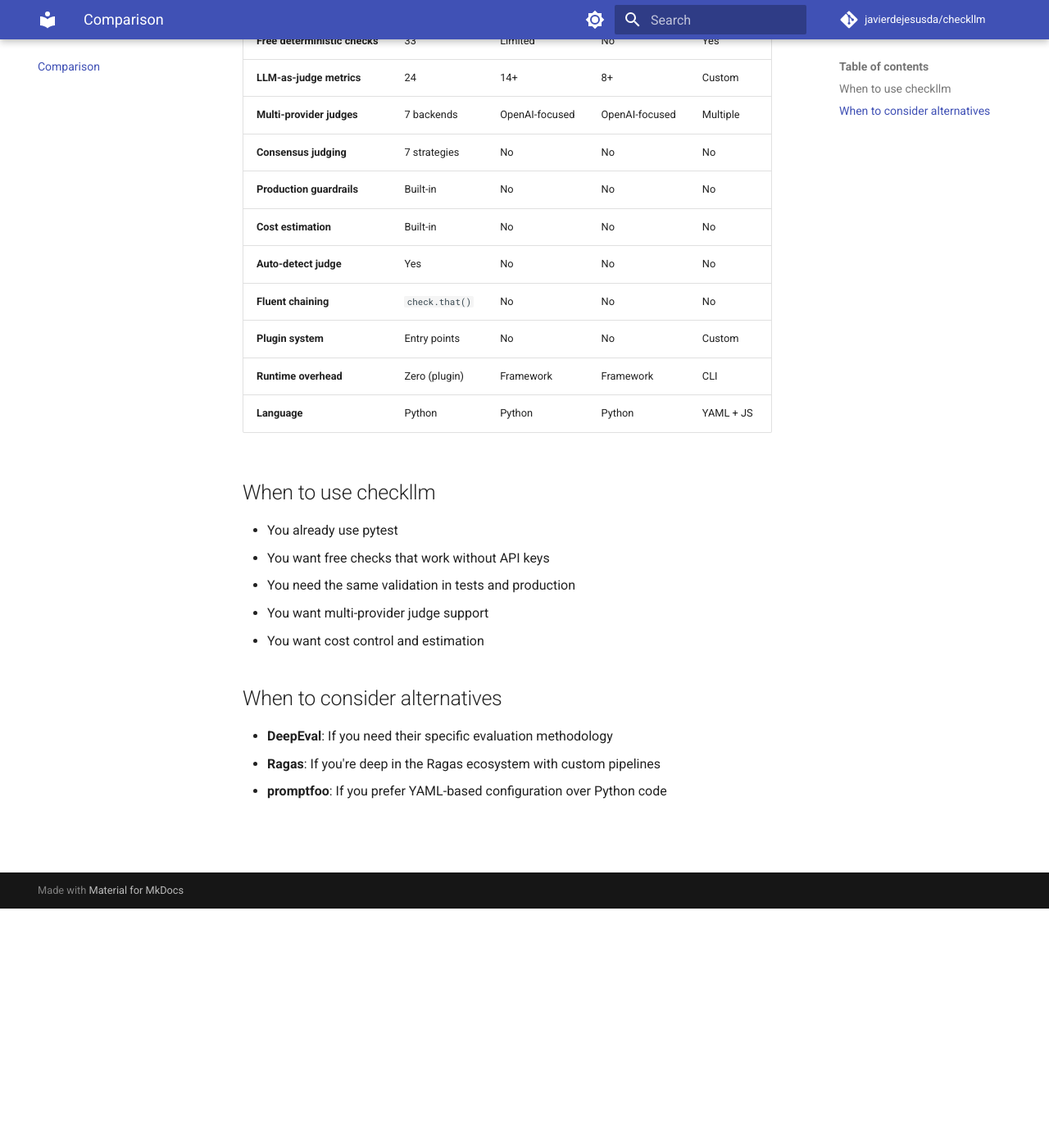
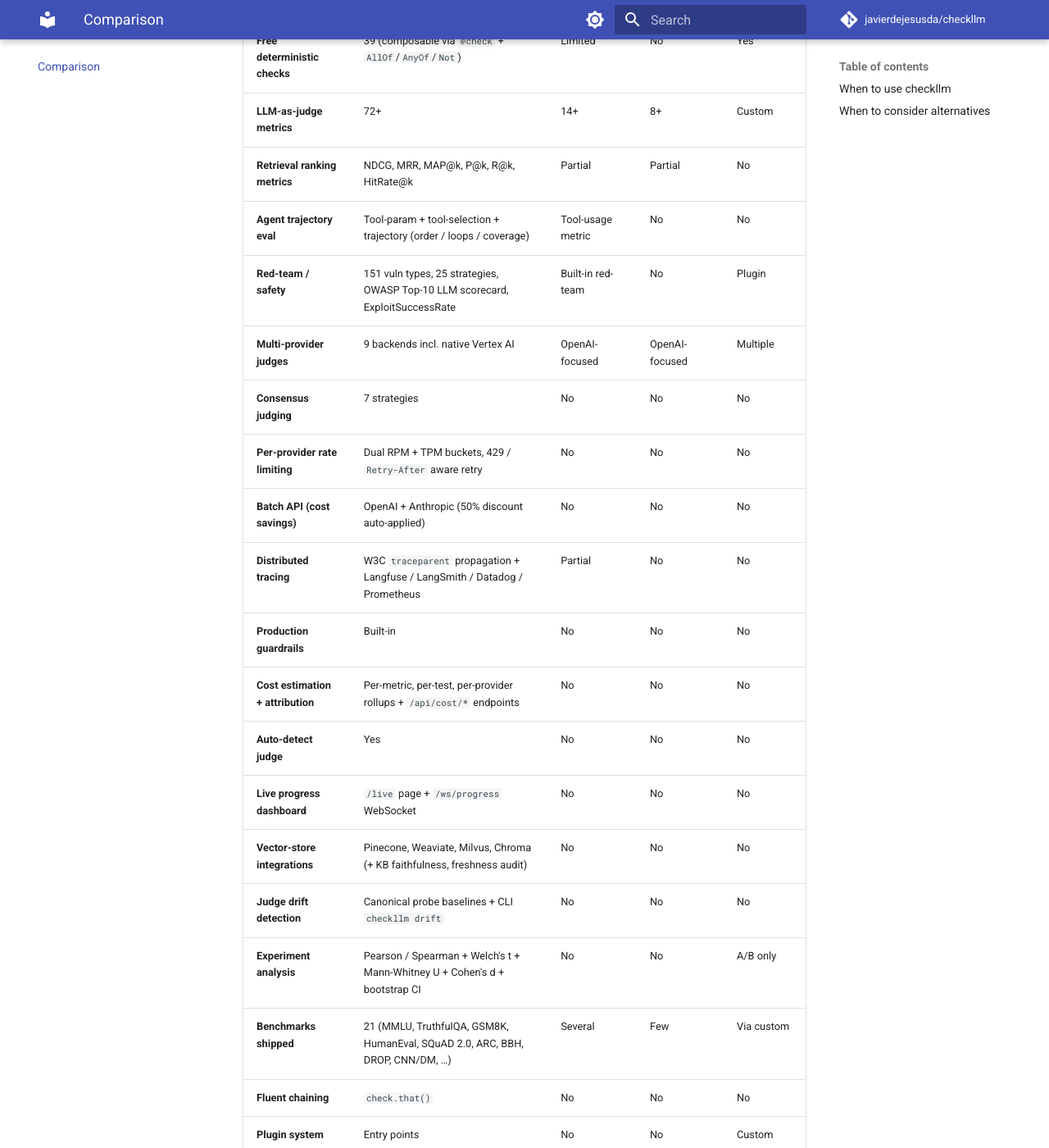
Before and after one commit to javierdejesusda/checkllm, an MkDocs documentation site: the page built from docs/comparison.md, in a window 1280 px wide and 1400 px high, scrolled down 292 px. Shown: the whole window at 82% size. Built offline with MkDocs 1.6.1 and Material for MkDocs 9.7.7, drawn with Linux system fonts in a browser that asks for light colours; comment, search, counter and statistics services are not loaded.

Commit message:
docs: v5.1.0 follow-up (comparison matrix, new-APIs guide, migration note, ruff pin)
- docs/comparison.md: expand capability matrix with the v5.1 additions
  (retrieval metrics, Vertex, rate limits, batch, tracing, cost
  attribution, live dashboard, vector stores, drift, experiment
  analysis, benchmarks) and update counts for deterministic checks and
  LLM metrics.
- docs/guides/v5.1-new-apis.md: single-page reference for every public
  symbol introduced in v5.1.0 with import + usage snippets. Linked from
  the Guides nav.
- CHANGELOG: add a soft-deprecation note pointing users off
  resilience.TokenBucketRateLimiter / PerProviderRateLimiter toward the
  new rate_limit.* types, plus a side-by-side migration table.
- pyproject.toml: pin ruff==0.6.9 in the dev extra to match
  .pre-commit-config.yaml and prevent format drift in contributor
  setups.

```diff
--- a/docs/comparison.md
+++ b/docs/comparison.md
@@ -3,13 +3,24 @@
 | Feature | checkllm | DeepEval | Ragas | promptfoo |
 |---------|----------|----------|-------|-----------|
 | **pytest native** | Yes | Yes | No | No |
-| **Free deterministic checks** | 33 | Limited | No | Yes |
-| **LLM-as-judge metrics** | 24 | 14+ | 8+ | Custom |
-| **Multi-provider judges** | 7 backends | OpenAI-focused | OpenAI-focused | Multiple |
+| **Free deterministic checks** | 39 (composable via `@check` + `AllOf`/`AnyOf`/`Not`) | Limited | No | Yes |
+| **LLM-as-judge metrics** | 72+ | 14+ | 8+ | Custom |
+| **Retrieval ranking metrics** | NDCG, MRR, MAP@k, P@k, R@k, HitRate@k | Partial | Partial | No |
+| **Agent trajectory eval** | Tool-param + tool-selection + trajectory (order / loops / coverage) | Tool-usage metric | No | No |
+| **Red-team / safety** | 151 vuln types, 25 strategies, OWASP Top-10 LLM scorecard, ExploitSuccessRate | Built-in red-team | No | Plugin |
+| **Multi-provider judges** | 9 backends incl. native Vertex AI | OpenAI-focused | OpenAI-focused | Multiple |
 | **Consensus judging** | 7 strategies | No | No | No |
+| **Per-provider rate limiting** | Dual RPM + TPM buckets, 429 / `Retry-After` aware retry | No | No | No |
+| **Batch API (cost savings)** | OpenAI + Anthropic (50% discount auto-applied) | No | No | No |
+| **Distributed tracing** | W3C `traceparent` propagation + Langfuse / LangSmith / Datadog / Prometheus | Partial | No | No |
 | **Production guardrails** | Built-in | No | No | No |
-| **Cost estimation** | Built-in | No | No | No |
+| **Cost estimation + attribution** | Per-metric, per-test, per-provider rollups + `/api/cost/*` endpoints | No | No | No |
 | **Auto-detect judge** | Yes | No | No | No |
+| **Live progress dashboard** | `/live` page + `/ws/progress` WebSocket | No | No | No |
+| **Vector-store integrations** | Pinecone, Weaviate, Milvus, Chroma (+ KB faithfulness, freshness audit) | No | No | No |
+| **Judge drift detection** | Canonical probe baselines + CLI `checkllm drift` | No | No | No |
+| **Experiment analysis** | Pearson / Spearman + Welch's t + Mann-Whitney U + Cohen's d + bootstrap CI | No | No | A/B only |
+| **Benchmarks shipped** | 21 (MMLU, TruthfulQA, GSM8K, HumanEval, SQuAD 2.0, ARC, BBH, DROP, CNN/DM, …) | Several | Few | Via custom |
 | **Fluent chaining** | `check.that()` | No | No | No |
 | **Plugin system** | Entry points | No | No | Custom |
 | **Runtime overhead** | Zero (plugin) | Framework | Framework | CLI |
--- a/mkdocs.yml
+++ b/mkdocs.yml
@@ -55,6 +55,7 @@
     - Troubleshooting: guides/troubleshooting.md
     - Migration: guides/migration.md
     - Advanced Patterns: guides/advanced-patterns.md
+    - "v5.1 New APIs": guides/v5.1-new-apis.md
   - Observability: observability.md
   - Red Teaming: red-teaming.md
   - Comparison: comparison.md
--- a/pyproject.toml
+++ b/pyproject.toml
@@ -115,6 +115,10 @@
     "types-Jinja2>=2.11.0",
     "jsonschema>=4.0.0",
     "pyarrow>=14.0.0",
+    # Pinned to match .pre-commit-config.yaml — different ruff versions
+    # format multi-line asserts and notebook source cells differently,
+    # and drift between the two fails the pre-commit CI job.
+    "ruff==0.6.9",
 ]
 
 [project.entry-points.pytest11]
```
Also changed, not shown: CHANGELOG.md (+12 -0 lines), docs/guides/v5.1-new-apis.md (added, +222 -0 lines).
